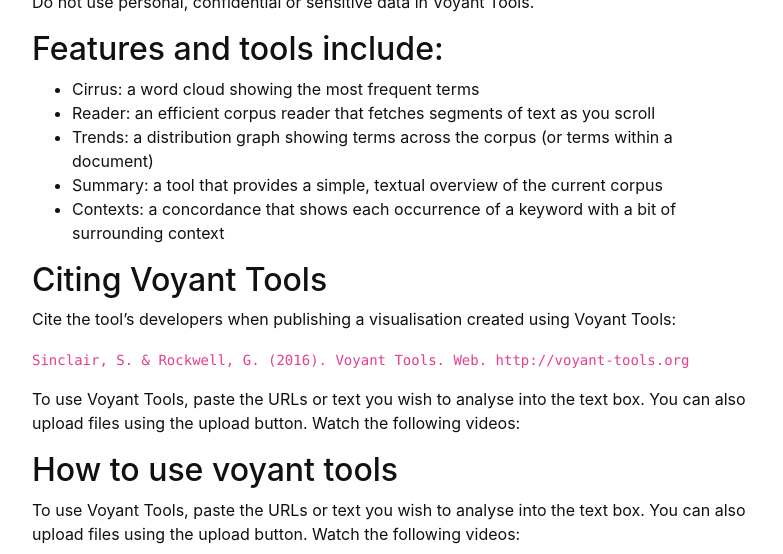
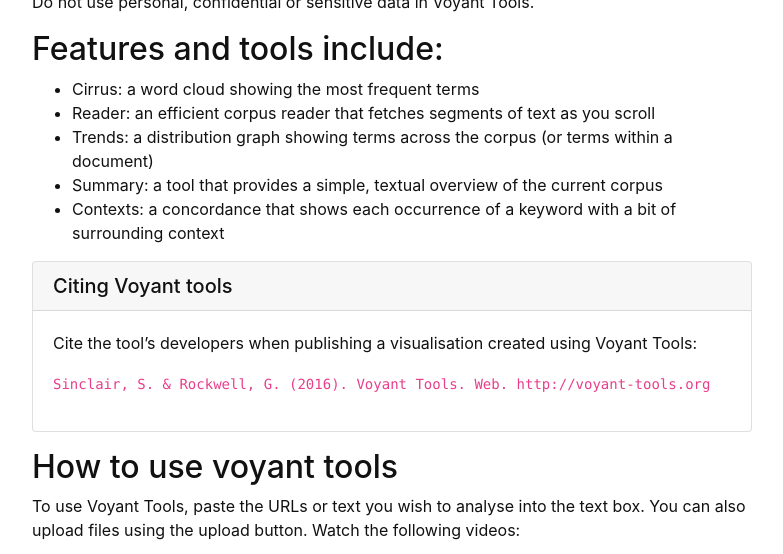
Before and after one commit to GULibrarySandbox/data-vis-basics, a Jekyll site: the page built from content/4-voyant.md, in a window 1280 px wide and 900 px high, scrolled down 595 px, cut to the strip 0-554 px from the top of the window. Shown: the whole strip, without its empty margins (248-1031 px from the left). Built offline with Jekyll 4.4.1, drawn with Linux system fonts in a browser that asks for light colours.

Commit message:
Update 4-voyant.md

```diff
--- a/content/4-voyant.md
+++ b/content/4-voyant.md
@@ -30,15 +30,16 @@ Do not use personal, confidential or sensitive data in Voyant Tools.
 - Summary: a tool that provides a simple, textual overview of the current corpus
 - Contexts: a concordance that shows each occurrence of a keyword with a bit of surrounding context
 
+{% capture text %}
 
-## Citing Voyant Tools
 
 Cite the tool's developers when publishing a visualisation created using Voyant Tools:
 
 `Sinclair, S. & Rockwell, G. (2016). Voyant Tools. Web. http://voyant-tools.org`
+{% endcapture %}
+{% include card.md header="Citing Voyant tools" text=text %}
 
-To use Voyant Tools, paste the URLs or text you wish to analyse into the text box. You can also upload files using the upload button.
-Watch the following videos:
+
 
 ## How to use voyant tools
 
```
